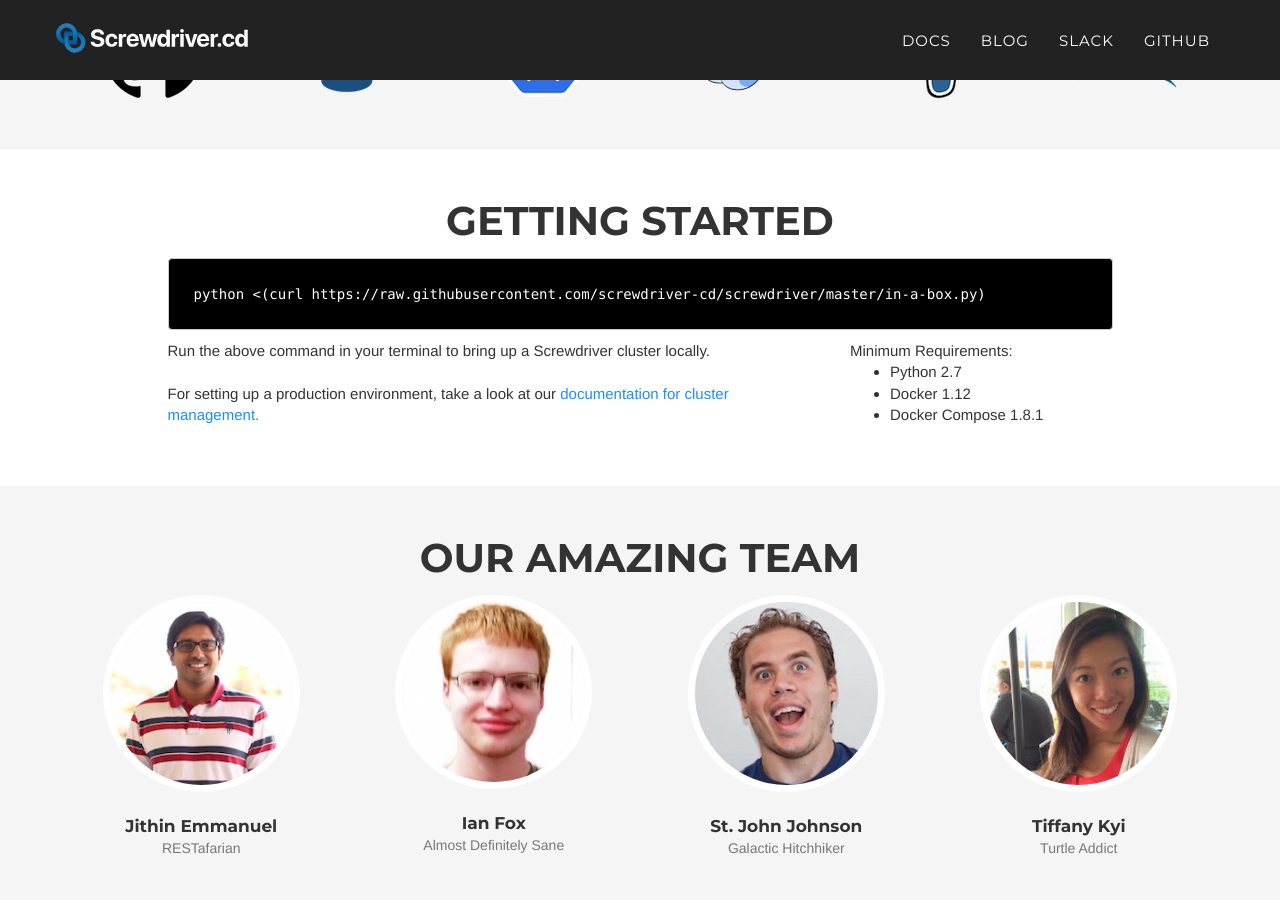
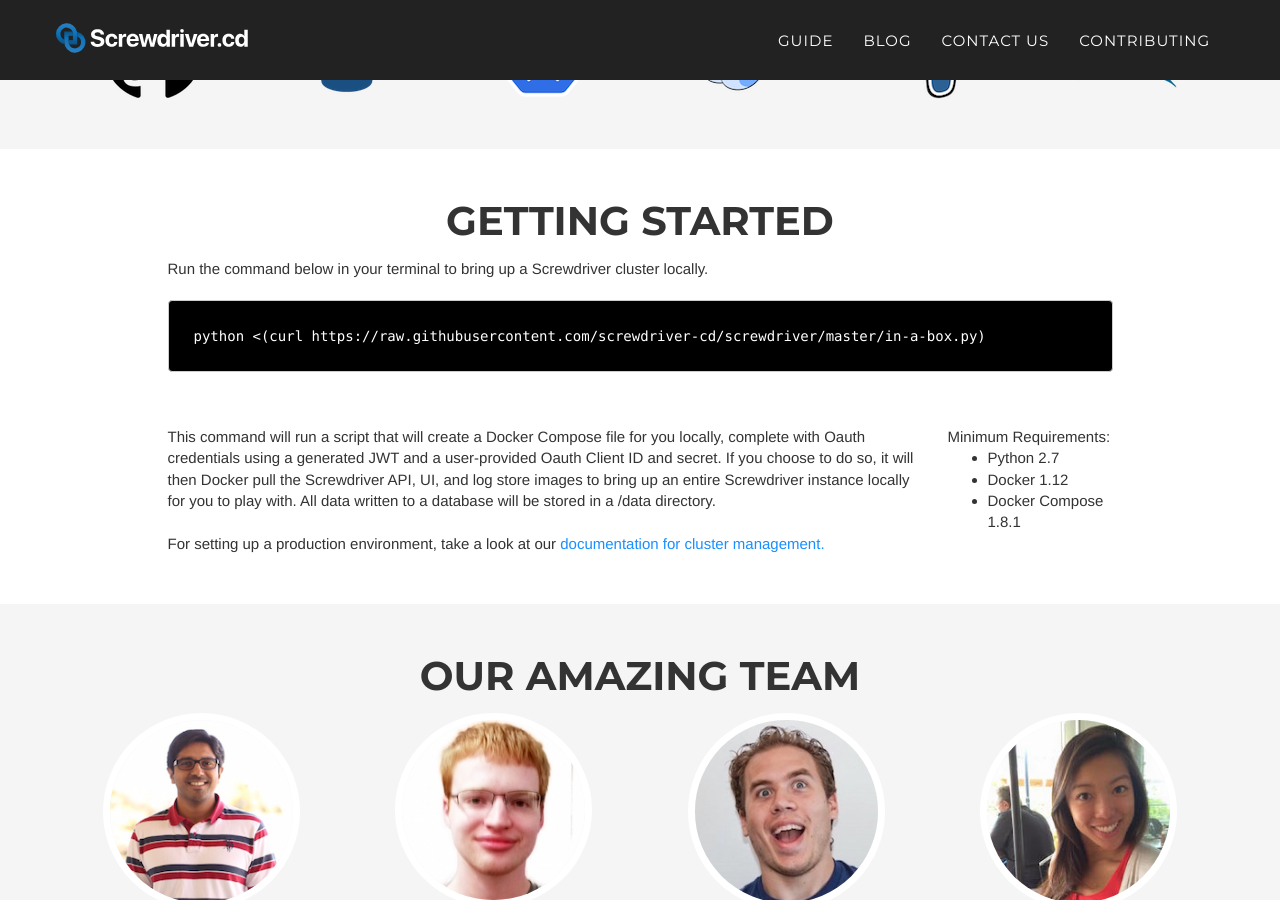
Before and after one commit to screwdriver-cd/homepage, a Jekyll site: the page built from index.md, in a window 1280 px wide and 900 px high, scrolled down 1071 px. Built offline with Jekyll 4.4.1, drawn with Linux system fonts in a browser that asks for light colours; some web fonts are replaced.

Commit message:
fix: Add more description to the getting start section
- Rename links at the top
- Scroll based on height of fixed header

```diff
--- a/_includes/getstarted.html
+++ b/_includes/getstarted.html
@@ -9,18 +9,24 @@
             <div class="row">
                 <div class="col-lg-1"></div>
                 <div class="col-lg-10">
+                    Run the command below in your terminal to bring up a Screwdriver cluster locally.
+                    <br /><br />
                     <pre>python <(curl https://raw.githubusercontent.com/screwdriver-cd/screwdriver/master/in-a-box.py)</pre>
                 </div>
                 <div class="col-lg-1"></div>
             </div>
             <div class="row">
                 <div class="col-lg-1"></div>
-                <div class="col-lg-7">
-                    Run the above command in your terminal to bring up a Screwdriver cluster locally.
+                <div class="col-lg-8">
                     <br /><br />
-                    For setting up a production environment, take a look at our <a href="http://docs.screwdriver.cd/cluster-management/">documentation for cluster management.</a>
+                    This command will run a script that will create a Docker Compose file for you locally, complete with Oauth credentials using a generated JWT and a user-provided Oauth Client ID and secret.
+                    If you choose to do so, it will then Docker pull the Screwdriver API, UI, and log store images to bring up an entire Screwdriver instance locally for you to play with.
+                    All data written to a database will be stored in a /data directory.
+                    <br /><br />
+                    For setting up a production environment, take a look at our <a href="http://docs.screwdriver.cd/cluster-management">documentation for cluster management.</a>
                 </div>
-                <div class="col-lg-3">
+                <div class="col-lg-2">
+                    <br /><br />
                     Minimum Requirements:
                     <ul>
                         <li>Python 2.7</li>
--- a/_includes/header.html
+++ b/_includes/header.html
@@ -19,16 +19,16 @@
                         <a href="#page-top"></a>
                     </li>
                     <li>
-                        <a class="page-scroll" href="http://docs.screwdriver.cd">Docs</a>
+                        <a class="page-scroll" href="http://docs.screwdriver.cd">Guide</a>
                     </li>
                     <li>
                         <a class="page-scroll" href="http://blog.screwdriver.cd">Blog</a>
                     </li>
                     <li>
-                        <a class="page-scroll" href="http://slack.screwdriver.cd">Slack</a>
+                        <a class="page-scroll" href="http://docs.screwdriver.cd/about/support">Contact Us</a>
                     </li>
                     <li>
-                        <a class="page-scroll" href="http://github.com/screwdriver-cd">GitHub</a>
+                        <a class="page-scroll" href="http://docs.screwdriver.cd/about/contributing">Contributing</a>
                     </li>
                 </ul>
             </div>
--- a/js/agency.js
+++ b/js/agency.js
@@ -6,10 +6,12 @@
 
 // jQuery for page scrolling feature - requires jQuery Easing plugin
 $(function() {
+    var navbarHeight = $('.navbar').outerHeight();
+
     $('a.page-scroll').bind('click', function(event) {
         var $anchor = $(this);
         $('html, body').stop().animate({
-            scrollTop: $($anchor.attr('href')).offset().top
+            scrollTop: $($anchor.attr('href')).offset().top - navbarHeight
         }, 1500, 'easeInOutExpo');
         event.preventDefault();
     });
```
